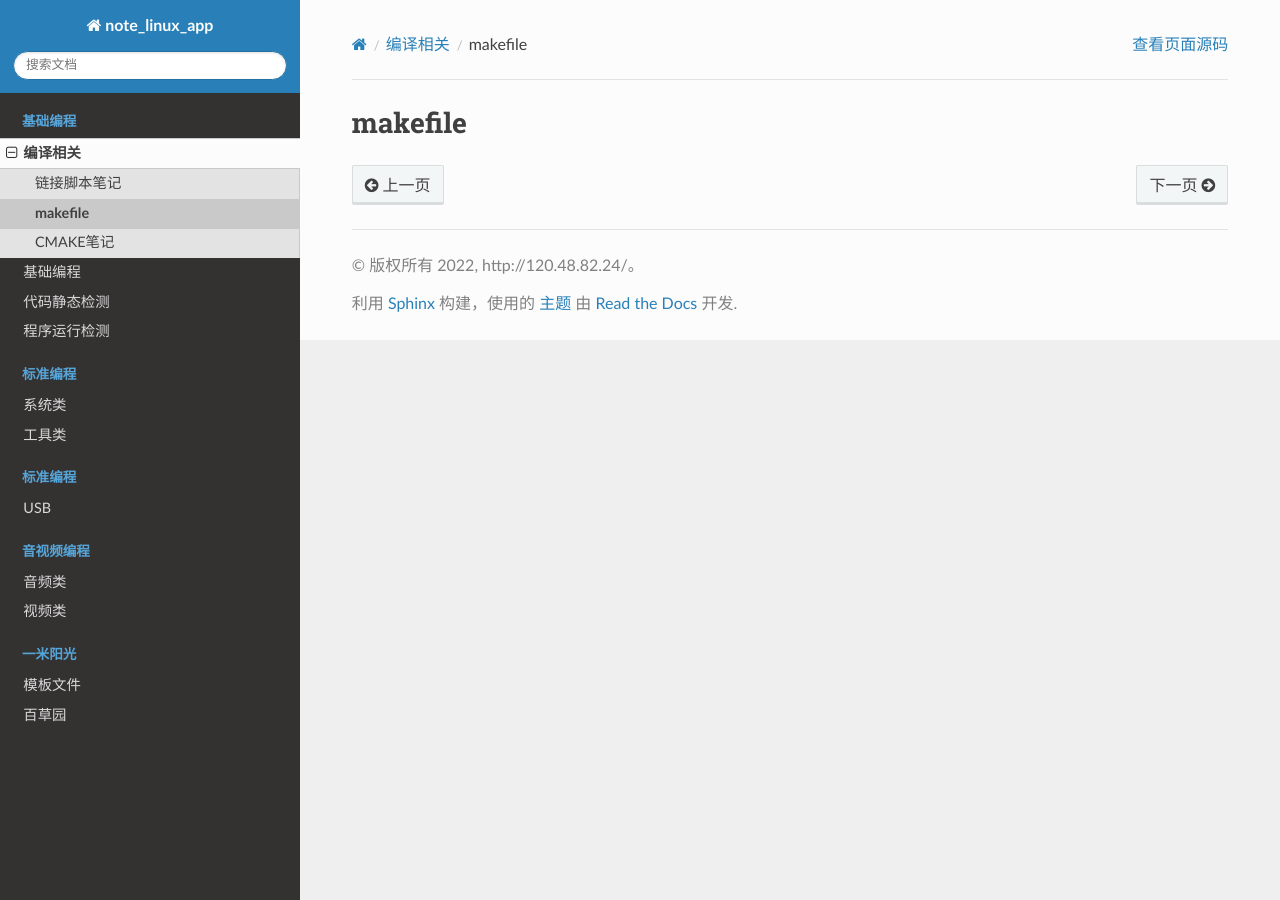
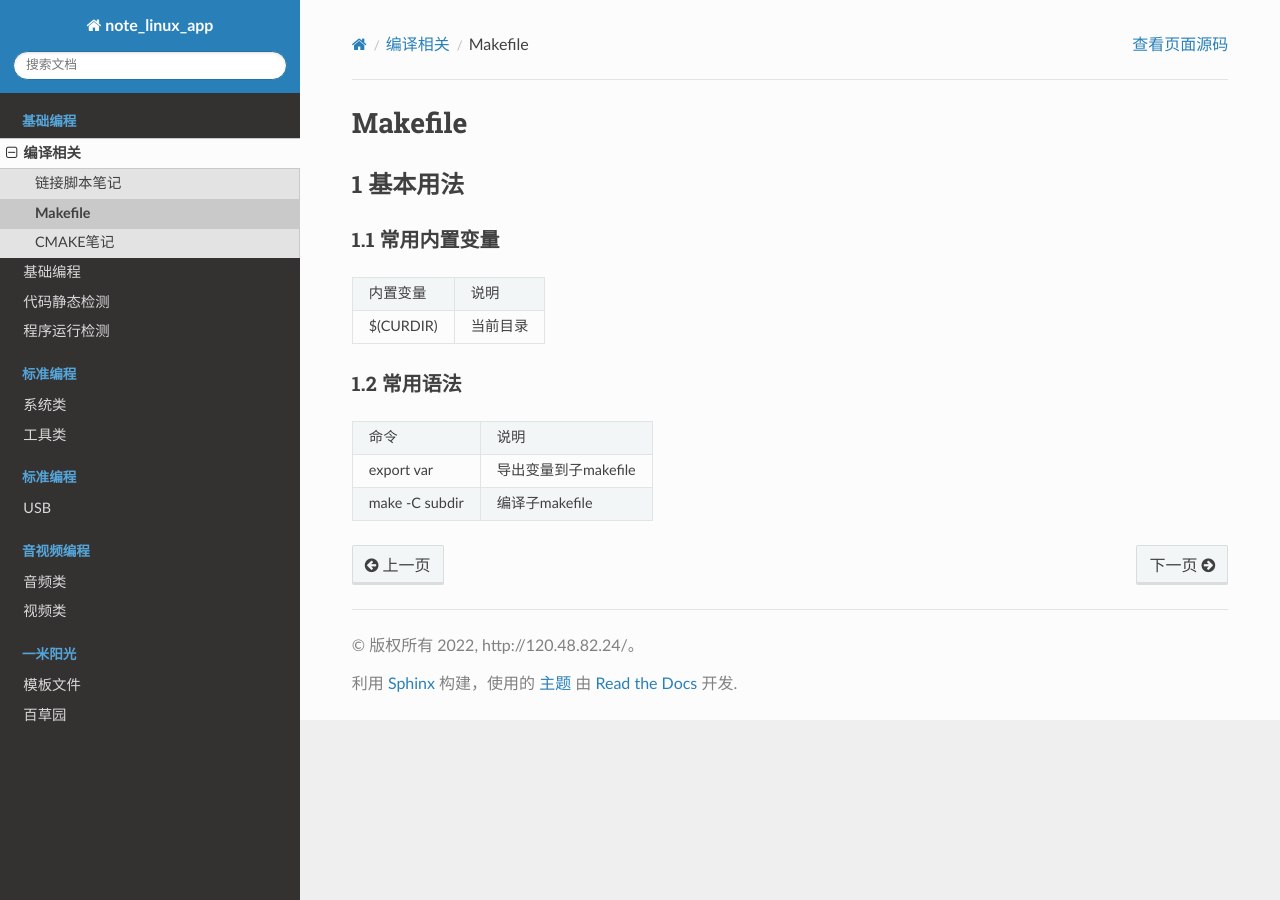
Before and after one commit to lzstudy/note_linux_app, a Sphinx documentation site: the page built from source/base/make/make.rst, in a window 1280 px wide. Built offline with Sphinx 7.4.7 and the Read the Docs theme 2.0.0, drawn with Linux system fonts in a browser that asks for light colours.

Commit message:
feat |> 添加make

```diff
--- a/source/base/make/make.rst
+++ b/source/base/make/make.rst
@@ -1,2 +1,22 @@
-makefile
+Makefile
 ========
+
+1 基本用法
+----------
+
+1.1 常用内置变量
+****************
+
+=============== =====================
+内置变量        说明
+$(CURDIR)       当前目录
+=============== =====================
+
+1.2 常用语法
+************
+
+=============== =====================
+命令            说明
+export var      导出变量到子makefile
+make -C subdir  编译子makefile
+=============== =====================
```
